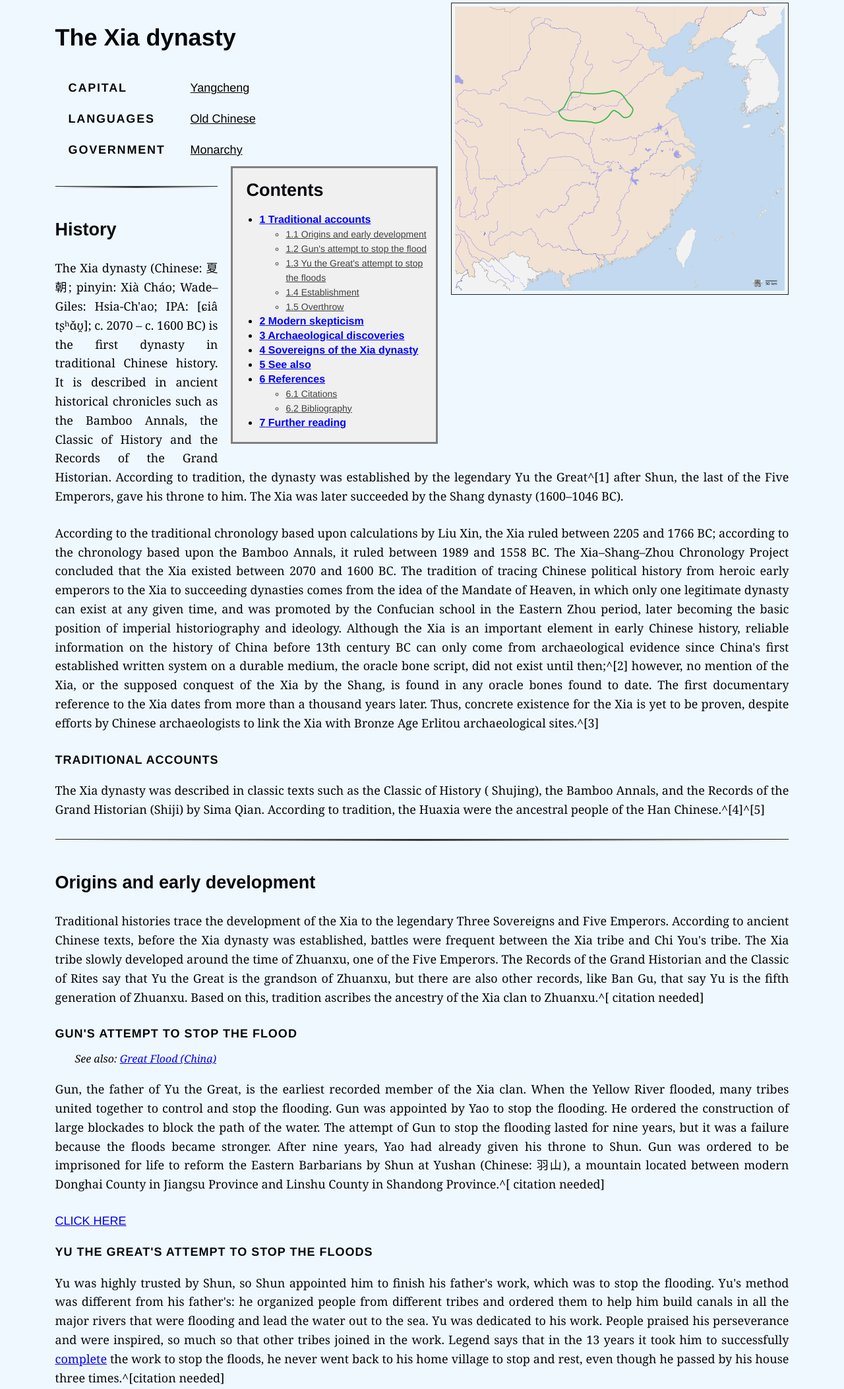
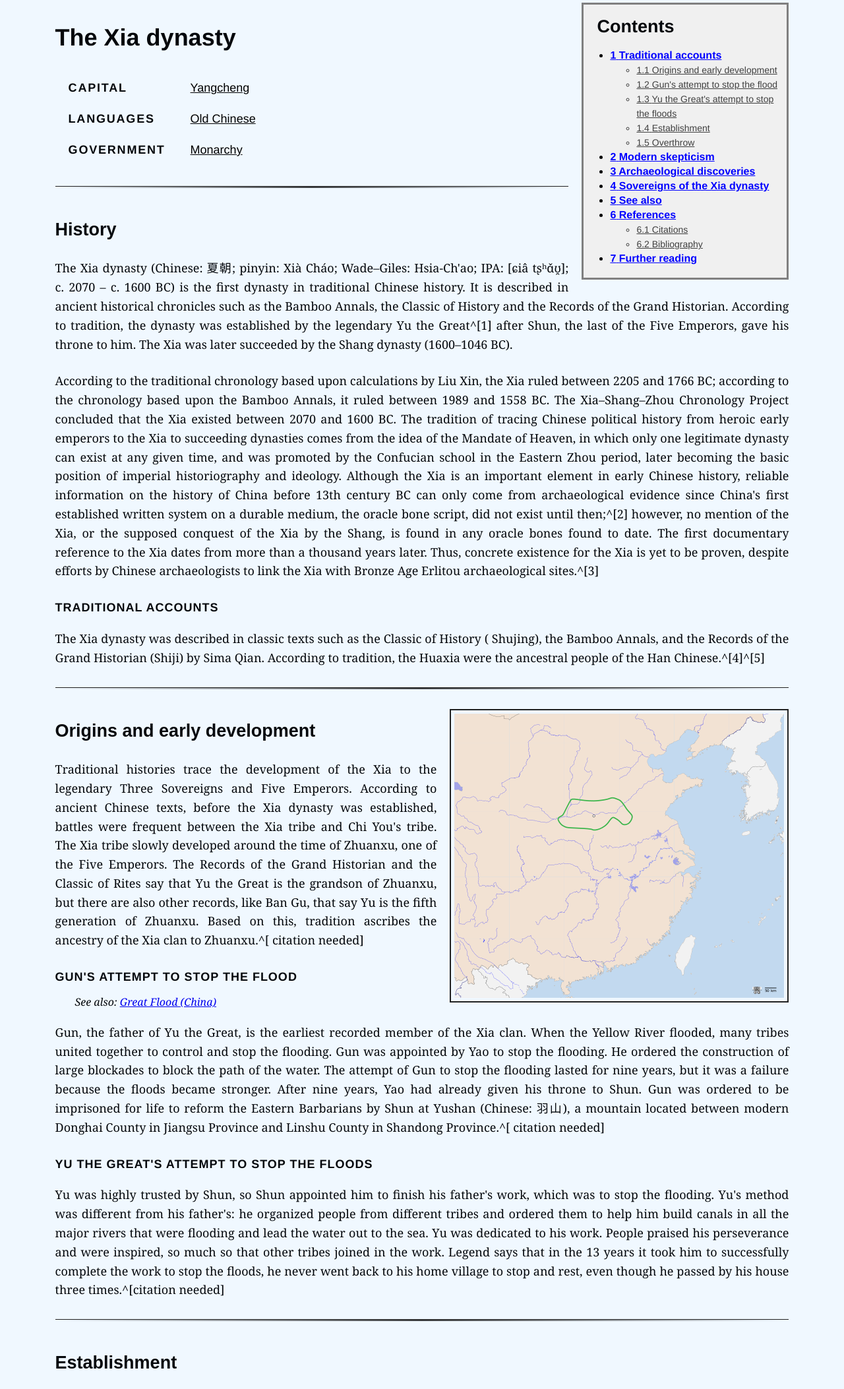
Before and after one commit to ptrig1092/fewd21dev, a plain HTML site: page class01/Homework_1/index.html in a window 1280 px wide. Shown: the part 85-2191 px from the top of the page at 66% size. Drawn offline with Linux system fonts and the light colour scheme.

Commit message:
Update 2/4

```diff
--- a/class01/Homework_1/index.html
+++ b/class01/Homework_1/index.html
@@ -9,7 +9,36 @@
 
 <body>
 
-<img src="starter_code/images/500px-Xia_dynasty.svg.png" alt="Map of the Xia Dynasty"/>
+    <nav class="toc">
+
+        <h2>Contents</h2>
+
+        <ul>
+
+            <li class="toclevel-1"><a href="#Traditional Accounts"><span class="tocnumber">1</span><span> </span>Traditional accounts</a>
+            <ul>
+                <li class="toclevel-2"><a href="#Origins and early development"><span class="tocnumber">1.1</span><span> </span>Origins and early development</a></li>
+                <li class="toclevel-2"><a href="#Gun's attempt to stop the flood"><span class="tocnumber">1.2</span><span> </span>Gun's attempt to stop the flood</a></li>
+                <li class="toclevel-2"><a href="#Yu the Great's attempt to stop the floods"><span class="tocnumber">1.3</span><span> </span>Yu the Great's attempt to stop the floods</a></li>
+                <li class="toclevel-2"><a href="#Establishment"><span class="tocnumber">1.4</span><span> </span>Establishment</a></li>
+                <li class="toclevel-2"><a href="#Overthrow"><span class="tocnumber">1.5</span><span> </span>Overthrow</a></li>
+            </ul>
+        </li>
+
+            <li class="toclevel-1"><a href="#Modern skepticism"><span class="tocnumber">2</span><span> </span>Modern skepticism</a></li>
+            <li class="toclevel-1"><a href="#Archaeological discoveries"><span class="tocnumber">3</span><span> </span>Archaeological discoveries</a></li>
+            <li class="toclevel-1"><a href="#Sovereigns of the Xia dynasty"><span class="tocnumber">4</span><span> </span>Sovereigns of the Xia dynasty</a></li>
+            <li class="toclevel-1"><a href="#See also"><span class="tocnumber">5</span><span> </span>See also</a></li>
+            <li class="toclevel-1"><a href="#References"><span class="tocnumber">6</span><span> </span>References</a>
+            <ul>
+                <li class="toclevel-2"><a href="#Citations"><span class="tocnumber">6.1</span><span> </span>Citations</a></li>
+                <li class="toclevel-2"><a href="#Bibliography"><span class="tocnumber">6.2</span><span> </span>Bibliography</a></li>
+            </ul>
+            </li>
+            <li class="toclevel-1"><a href="Further reading"><span class="tocnumber">7</span><span> </span>Further reading</a></li>
+        </ul>
+
+    </nav>
 
 <h1>The Xia dynasty</h1>
 
@@ -33,37 +62,6 @@
     </table>
 
     </div>
-
-<nav class="toc">
-
-    <h2>Contents</h2>
-
-    <ul>
-
-        <li class="toclevel-1"><a href="#Traditional accounts"><span class="tocnumber">1</span><span> </span>Traditional accounts</a>
-        <ul>
-            <li class="toclevel-2"><a href="#Origins and early development"><span class="tocnumber">1.1</span><span> </span>Origins and early development</a></li>
-            <li class="toclevel-2"><a href="#Gun's attempt to stop the flood"><span class="tocnumber">1.2</span><span> </span>Gun's attempt to stop the flood</a></li>
-            <li class="toclevel-2"><a href="#Yu the Great's attempt to stop the floods"><span class="tocnumber">1.3</span><span> </span>Yu the Great's attempt to stop the floods</a></li>
-            <li class="toclevel-2"><a href="#Establishment"><span class="tocnumber">1.4</span><span> </span>Establishment</a></li>
-            <li class="toclevel-2"><a href="#Overthrow"><span class="tocnumber">1.5</span><span> </span>Overthrow</a></li>
-        </ul>
-    </li>
-
-        <li class="toclevel-1"><a href="#Modern skepticism"><span class="tocnumber">2</span><span> </span>Modern skepticism</a></li>
-        <li class="toclevel-1"><a href="#Archaeological discoveries"><span class="tocnumber">3</span><span> </span>Archaeological discoveries</a></li>
-        <li class="toclevel-1"><a href="#Sovereigns of the Xia dynasty"><span class="tocnumber">4</span><span> </span>Sovereigns of the Xia dynasty</a></li>
-        <li class="toclevel-1"><a href="#See also"><span class="tocnumber">5</span><span> </span>See also</a></li>
-        <li class="toclevel-1"><a href="#References"><span class="tocnumber">6</span><span> </span>References</a></li>
-        <ul>
-            <li class="toclevel-2"><a href="#Citations"><span class="tocnumber">6.1</span><span> </span>Citations</a></li>
-            <li class="toclevel-2"><a href="#Bibliography"><span class="tocnumber">6.2</span><span> </span>Bibliography</a></li>
-        </ul>
-        </li>
-        <li class="toclevel-1"><a href="Further reading"><span class="tocnumber">7</span><span> </span>Further reading</a></li>
-    </ul>
-
-</nav>
 
 <article class="commonstyles">
 
@@ -107,6 +105,8 @@
 
     <hr>
 
+    <img src="starter_code/images/500px-Xia_dynasty.svg.png" alt="Map of the Xia Dynasty"/>
+
     <h2 id="Origins and early development">Origins and early development</h2>
 
         <p>Traditional histories trace the development of the Xia to the legendary Three
@@ -134,7 +134,6 @@
             Donghai County in Jiangsu Province and Linshu County in Shandong Province.^[
             citation needed]</p>
 
-            <a href="#">Click Here</a>
         <h3 id="Yu the Great's attempt to stop the floods">Yu the Great's attempt to stop the floods</h3>
 
             <p>Yu was highly trusted by Shun, so Shun appointed him to finish his father's
@@ -143,7 +142,7 @@
             him build canals in all the major rivers that were flooding and lead the water
             out to the sea. Yu was dedicated to his work. People praised his perseverance
             and were inspired, so much so that other tribes joined in the work. Legend says
-            that in the 13 years it took him to successfully <a href="#">complete</a> the work to stop the
+            that in the 13 years it took him to successfully complete the work to stop the
             floods, he never went back to his home village to stop and rest, even though he
             passed by his house three times.^[citation needed]</p>
 
@@ -383,8 +382,7 @@
                 <td>Also <strong>Lu Gui</strong> (<i>履癸, Lǚ Guǐ</i>)</td>
             </tr>
             <tr>
-                <td colspan="5" id="citation1"><cite><small>1 The reign name is sometimes preceded by the name of the dynasty, Xia (<i>夏</i>),
-                for example Xia Yu (<i>夏禹</i>).</cite></small></td>
+                <td colspan="5" id="citation1"><cite><small>1 The reign name is sometimes preceded by the name of the dynasty, Xia (<i>夏</i>), for example Xia Yu (<i>夏禹</i>).</small></cite></td>
             </tr>
             <tr>
                 <td colspan="5" id="citation2"><cite><small>2 Possible length of reign, in years.</small></cite></td>
--- a/class01/Homework_1/starter_code/css/style.css
+++ b/class01/Homework_1/starter_code/css/style.css
@@ -15,27 +15,16 @@ hr {
   background-image: linear-gradient(to right, rgba(0, 0, 0, 0), rgba(0, 0, 0, 0.75), rgba(0, 0, 0, 0));
 }
 
-img {
+.commonstyles img {
   margin-left: 20px;
   margin-bottom: 20px;
-  border: 1px solid #222222;
+  border: 2px solid #222222;
   padding: 5px;
   text-align: center;
 }
 
-img[alt] {
+.commonstyles img[alt] {
   float: right;
-}
-
-.commonstyles a {
-
-}
-
-.commonstyles small {
-}
-
-.commonstyles strong {
-
 }
 
 .commonstyles h1 {
@@ -67,14 +56,6 @@ img[alt] {
 
 .commonstyles ul {
   list-style: circle;
-}
-
-.commonstyles ul p {
-
-}
-
-.commonstyles li {
-
 }
 
 .commonstyles hr {
@@ -150,14 +131,7 @@ img[alt] {
   font: normal;
 }
 
-
 .datatable td:first-child{
   text-transform: uppercase;
   letter-spacing: 1.8px;
 }
-
-.commonstyles > a {
-
-  text-transform: uppercase;
-
-}
```
